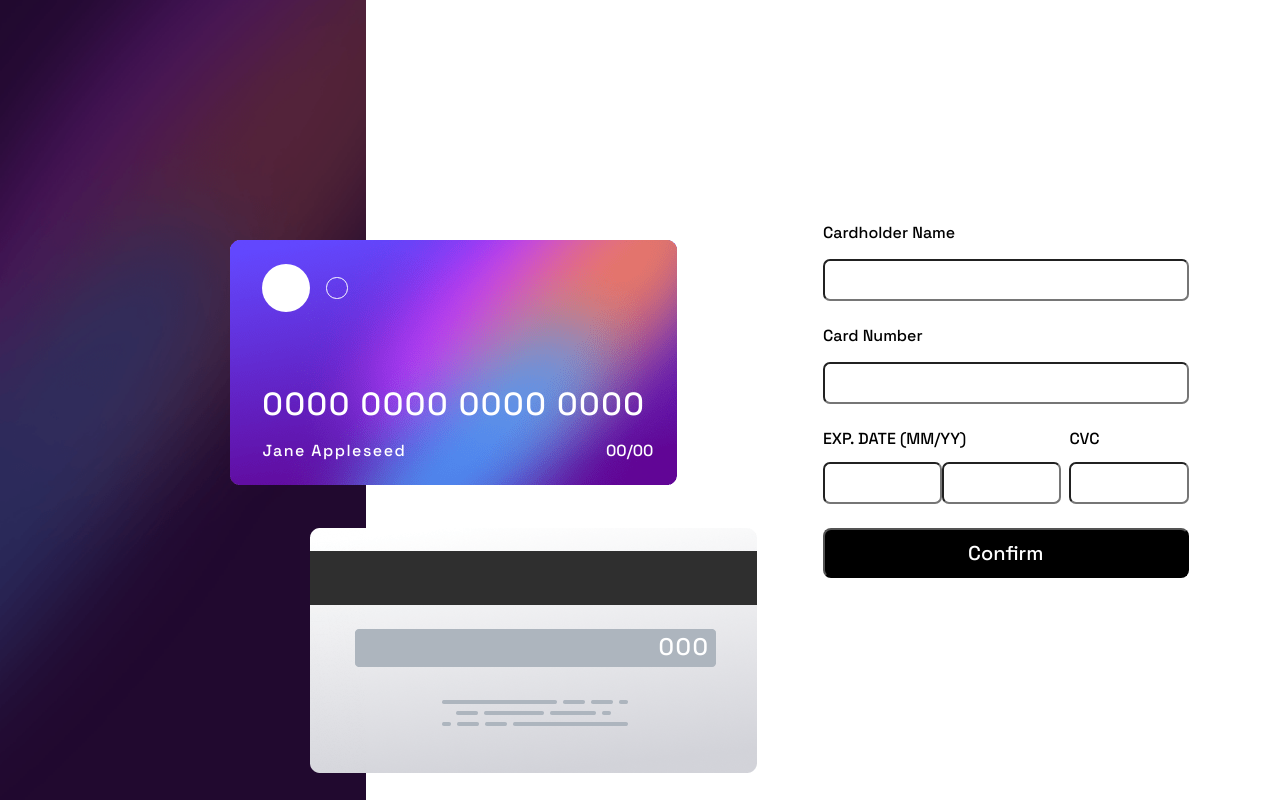
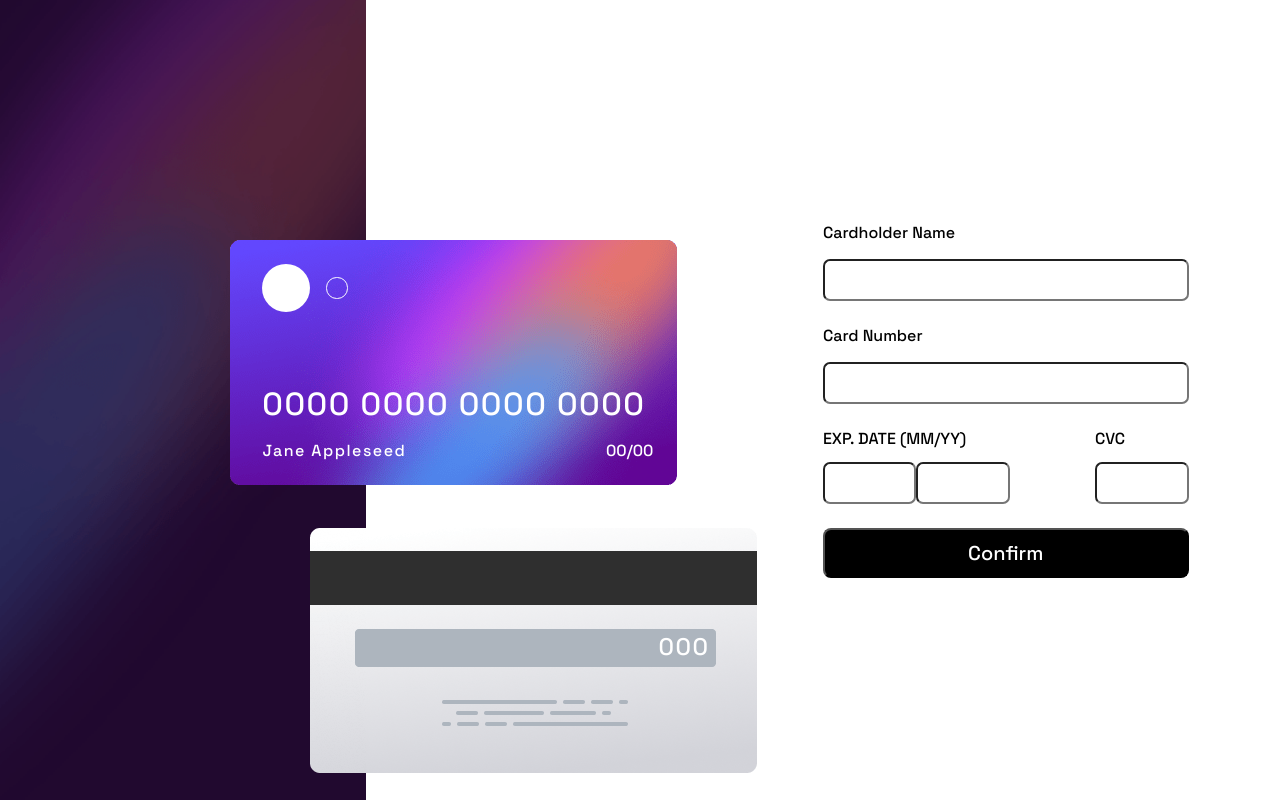
Before and after one commit to EthanAmato/InteractiveCardDetailsForm, a React (Vite) app: page / in a window 1280 px wide. Shown: the top 800 px of the page. Built offline with nearby package versions, Linux system fonts and the light colour scheme.

Commit message:
completion of project

```diff
--- a/src/App.jsx
+++ b/src/App.jsx
@@ -1,4 +1,4 @@
-import { useRef, useState } from 'react'
+import { useState } from 'react'
 import CreditCard from './components/CreditCard'
 import './styles/formStyles.scss'
 function App() {
@@ -7,11 +7,9 @@ function App() {
   const [name, setName] = useState();
   const [cardNumber, setCardNumber] = useState();
   const [securityCode, setSecurityCode] = useState();
-
-  const nameRef = useRef();
-  const numberRef = useRef();
-  const dateRef = useRef();
-  const codeRef = useRef();
+  const [expMonth, setExpMonth] = useState();
+  const [expYear, setExpYear] = useState();
+  const [hasSubmit, setHasSubmit] = useState(false)
 
   function ensureNumDigits(e, numDigits) {
     if (e.target.value.length > numDigits) {
@@ -22,35 +20,33 @@ function App() {
   function handleSubmit(e) {
     e.preventDefault();
 
-    let cardName = nameRef.current.value;
-    let cardNumber = numberRef.current.value;
-    let expMonth = parseInt(dateRef.current.children['expMonth'].value);
-    let expYear = parseInt(dateRef.current.children['expYear'].value);
-    let cvc = codeRef.current.value;
-
-    let currentYear = parseInt(String(new Date().getFullYear()).slice(2,)) //take last two digits
-    let currentMonth = parseInt(new Date().getMonth() + 1) //month is 0-indexed and clients will not be putting in 0-indexed dates
-
-
-    if(!cardName || !cardNumber || !expMonth || !expYear || !cvc) setError(true)
-    else if (cardNumber.length < 16) setError(true)
-    else if (expMonth>12 || expMonth <= 0) setError(true)
-    else if (expYear < currentYear || (expYear === currentYear && expMonth > currentMonth)) setError(true)
+    if (!name || !cardNumber || !expMonth || !expYear || !securityCode) setError(true)
     else {
-      console.log("Congrats")
+      setHasSubmit(true)
     }
   }
 
   return (
     <main>
-      <CreditCard cardNumber={cardNumber} cardSecurityCode={securityCode} />
+      <CreditCard
+        cardNumber={cardNumber}
+        cardSecurityCode={securityCode}
+        name={name}
+        expMonth={expMonth}
+        expYear={expYear}
+      />
       <div className='formContainer'>
-        <form onSubmit={handleSubmit}>
+        {
+          !hasSubmit ? <form onSubmit={handleSubmit}>
 
             <div className='input full'>
               <label htmlFor="name">Cardholder Name</label>
-            <input type="text" name='name' id='name' ref={nameRef}/>
-            {error && <label className='error'>Can't leave name blank</label>}
+              <input type="text"
+                name='name'
+                id='name'
+                onChange={(e) => setName(() => e.target.value)}
+              />
+              {error && !name && <label className='error'>Can't leave name blank</label>}
             </div>
             <div className='input full'>
               <label htmlFor="cardNumber">Card Number</label>
@@ -58,41 +54,51 @@ function App() {
                 name='cardNumber'
                 id='cardNumber'
                 maxLength={16}
-                    onInput={(e)=>ensureNumDigits(e, 16)}
-                    onChange={(e)=> setCardNumber(() => e.target.value)}
-                    ref={numberRef}
+                onInput={(e) => ensureNumDigits(e, 16)}
+                onChange={(e) => setCardNumber(() => e.target.value)}
               />
-            {error && <label className='error'>Can't leave card number blank</label>}
+              {error && !cardNumber  &&  <label className='error'>Can't leave card number blank</label>}
             </div>
             <div className='input group'>
-            <div ref={dateRef}>
+              <div>
                 <label htmlFor="expMonth">EXP. DATE (MM/YY)</label><br />
-              <input type="text" name='expMonth' id='expMonth' />
-              <input type="text" name='expYear' id='expYear' /><br />
-              {error && <label className='error'>Must Fill Out Expiration Date</label>}
+                <input type="number"
+                  name='expMonth'
+                  id='expMonth'
+                  onInput={(e) => ensureNumDigits(e, 2)}
+                  onChange={(e) => setExpMonth(() => e.target.value)}
+                />
+                <input type="number"
+                  name='expYear'
+                  id='expYear'
+                  onInput={(e) => ensureNumDigits(e, 2)}
+                  onChange={(e) => setExpYear(() => e.target.value)}
+                /><br />
+                {error && (!expMonth || !expYear) && <label className='error'>Must Fill Out Expiration Date</label>}
               </div>
               <div>
                 <label htmlFor="cvc">CVC</label><br />
                 <input type="number"
                   name='cvc'
                   id='cvc'
-                    onInput={(e) => ensureNumDigits(e, 3) }
-                    onChange={(e)=> setSecurityCode(() => e.target.value)}
-
-                    ref={codeRef}
-              /><br/>
-            {error && <label className='error'>Must Fill Out CVC</label>}
+                  onInput={(e) => ensureNumDigits(e, 3)}
+                  onChange={(e) => setSecurityCode(() => e.target.value)}
+                /><br />
+                {error && !securityCode && <label className='error'>Must Fill Out CVC</label>}
               </div>
             </div>
             <div className='input full'>
               <button type='submit'>Confirm</button>
             </div>
-        </form>
-        {/* <!-- Completed state start -->
-
-          Thank you!
-          We've added your card details
-          Continue */}
+          </form> :
+            <div className='thankYou'>
+              <div>
+                <h2>Thank you!</h2>
+                <p>Your Card Information has been added to the list</p>
+                <button>Continue</button>
+              </div>
+            </div>
+        }
       </div>
     </main>
   )
--- a/src/components/CreditCard.jsx
+++ b/src/components/CreditCard.jsx
@@ -1,7 +1,7 @@
 import { useRef, useEffect, useState } from 'react';
 import '../styles/creditCardStyles.scss'
 
-function CreditCard({ cardNumber, cardSecurityCode }) {
+function CreditCard({ cardNumber, cardSecurityCode, name, expMonth, expYear }) {
     const [parsedCardNumber, setParsedCardNumber] = useState("0000 0000 0000 0000")
     const [parsedCVC, setParsedCVC] = useState("000")
 
@@ -56,8 +56,8 @@ function CreditCard({ cardNumber, cardSecurityCode }) {
                         <div className='circle-2'></div>
                     </div>
                     <p className='cardNumber'>{parsedCardNumber||templateString}</p>
-                    <p className='name'>Jane Appleseed</p>
-                    <p className='expirationDate'>00/00</p>
+                    <p className='name'>{name||"Jane Appleseed"}</p>
+                    <p className='expirationDate'>{(expMonth||"00") + "/" + (expYear||"00")}</p>
                 </div>
                 <div className="backSide">
                     <p className='securityCode'>{parsedCVC}</p>
--- a/src/styles/formStyles.scss
+++ b/src/styles/formStyles.scss
@@ -8,7 +8,8 @@ html, body {
 body {
     min-height: 100vh;
     font-family: 'Space Grotesk', sans-serif;
-
+    width: 100%;
+    overflow-x: hidden;
 }
 /* Chrome, Safari, Edge, Opera */
 input::-webkit-outer-spin-button,
@@ -27,7 +28,6 @@ main {
     height: 100vh;
     display: flex;
 
-
     .formContainer {
         position: relative;
         display: flex;
@@ -35,7 +35,7 @@ main {
         height: 100%;
         width: 100%;
         margin: auto 0;
-        form {
+        form, .thankYou {
             display: flex;
             gap: 1.5em;
             flex-direction: column;
@@ -76,7 +76,7 @@ main {
                     input {
                         margin-top: 1em;
                         display: inline-block;
-                        width: 8em;
+                        width: 6em;
                     }
                 }
                 div:nth-child(2) {
@@ -96,7 +96,7 @@ main {
 
         .formContainer {
             width: 100%;
-            form {
+            form, .thankYou {
                 width: 80%;
                 margin: 0 auto;
                 div:not(.group) {
@@ -104,6 +104,9 @@ main {
                     flex-direction: column;
                 }
             }
+            .thankYou {
+                text-align: center;
+            }
         }
     }
 }
```
Lines whose indentation alone changed are shown as unchanged.
